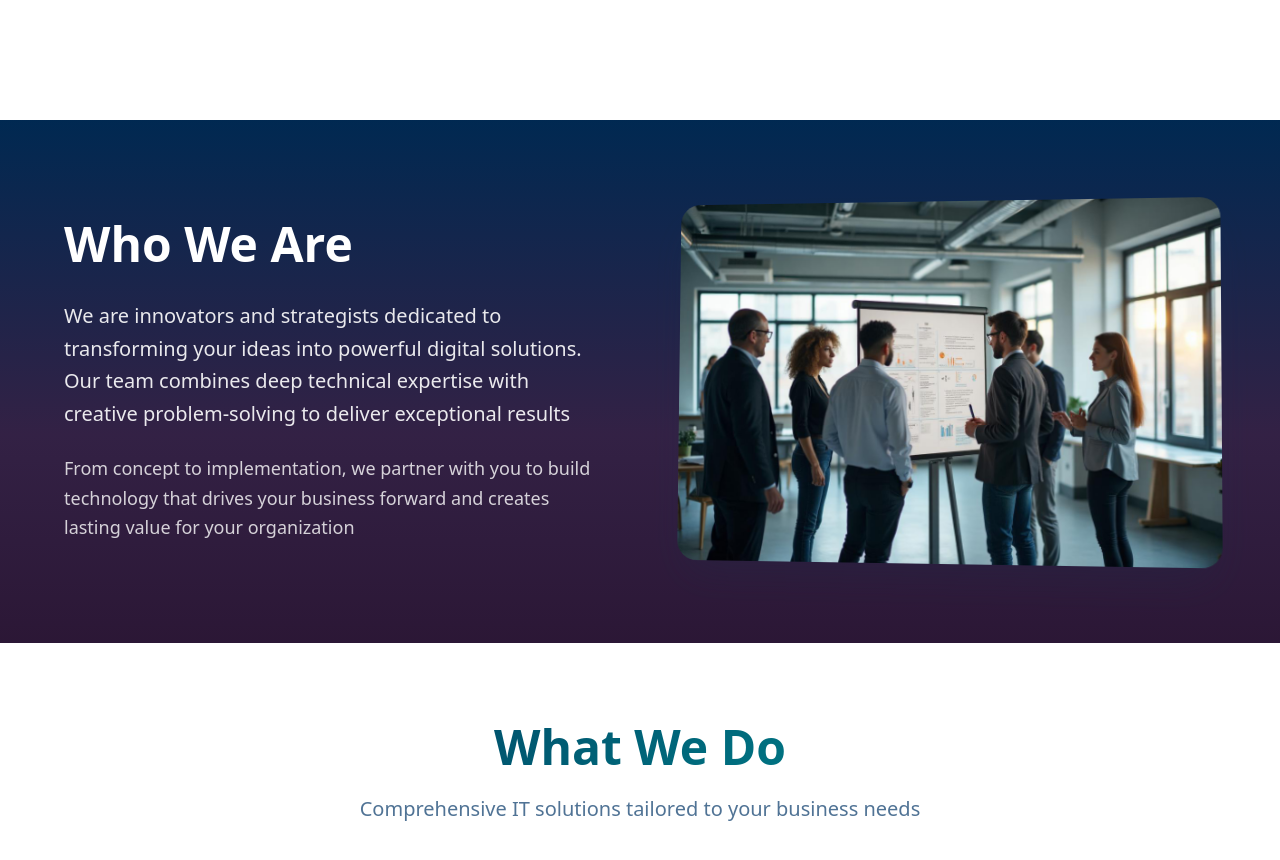
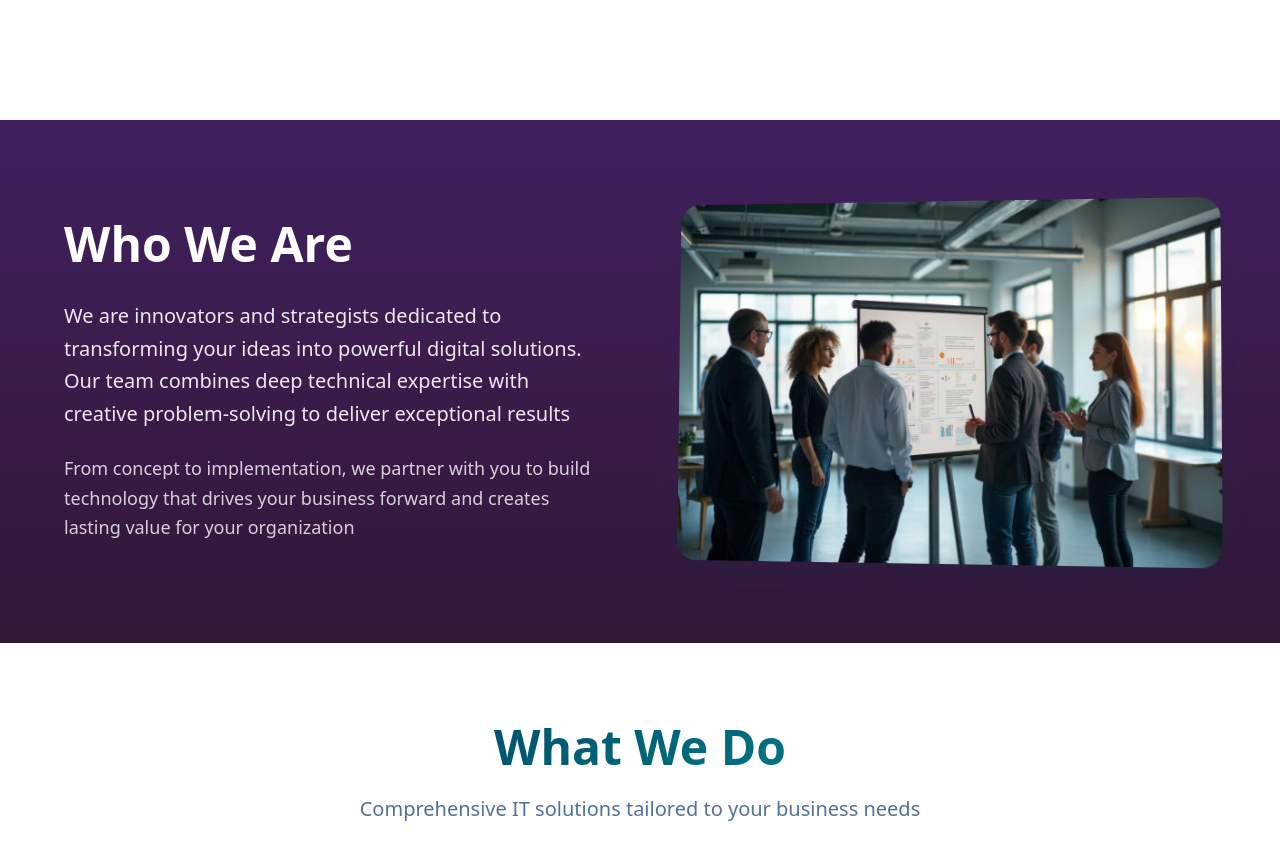
Before and after one commit to Dev-shreif/raly-vision-spark-37, a React (Vite) app: page / in a window 1280 px wide. Shown: the part 2280-3140 px from the top of the page. Built offline with nearby package versions, Linux system fonts and the light colour scheme.

Commit message:
Refactor "Who We Are" background
Remove dark blue from the gradient and use only purple shades for the "Who We Are" section background.

```diff
--- a/src/components/ModernSections.tsx
+++ b/src/components/ModernSections.tsx
@@ -55,13 +55,13 @@ const ModernSections = () => {
     return () => observer.disconnect();
   }, []);
   return <div className="modern-sections">
-      {/* Who We Are Section - Beautiful Gradient Background */}
+      {/* Who We Are Section - Beautiful Purple Gradient Background */}
       <section
         id="who-we-are"
         data-scroll-section
         className="py-20 text-white"
         style={{
-          background: 'linear-gradient(180deg, hsl(210, 100%, 16%) 0%, hsl(270, 35%, 20%) 60%, hsl(280, 40%, 15%) 100%)'
+          background: 'linear-gradient(180deg, hsl(270, 50%, 25%) 0%, hsl(280, 45%, 20%) 50%, hsl(290, 40%, 15%) 100%)'
         }}
       >
         <div className="container mx-auto px-4">
```
